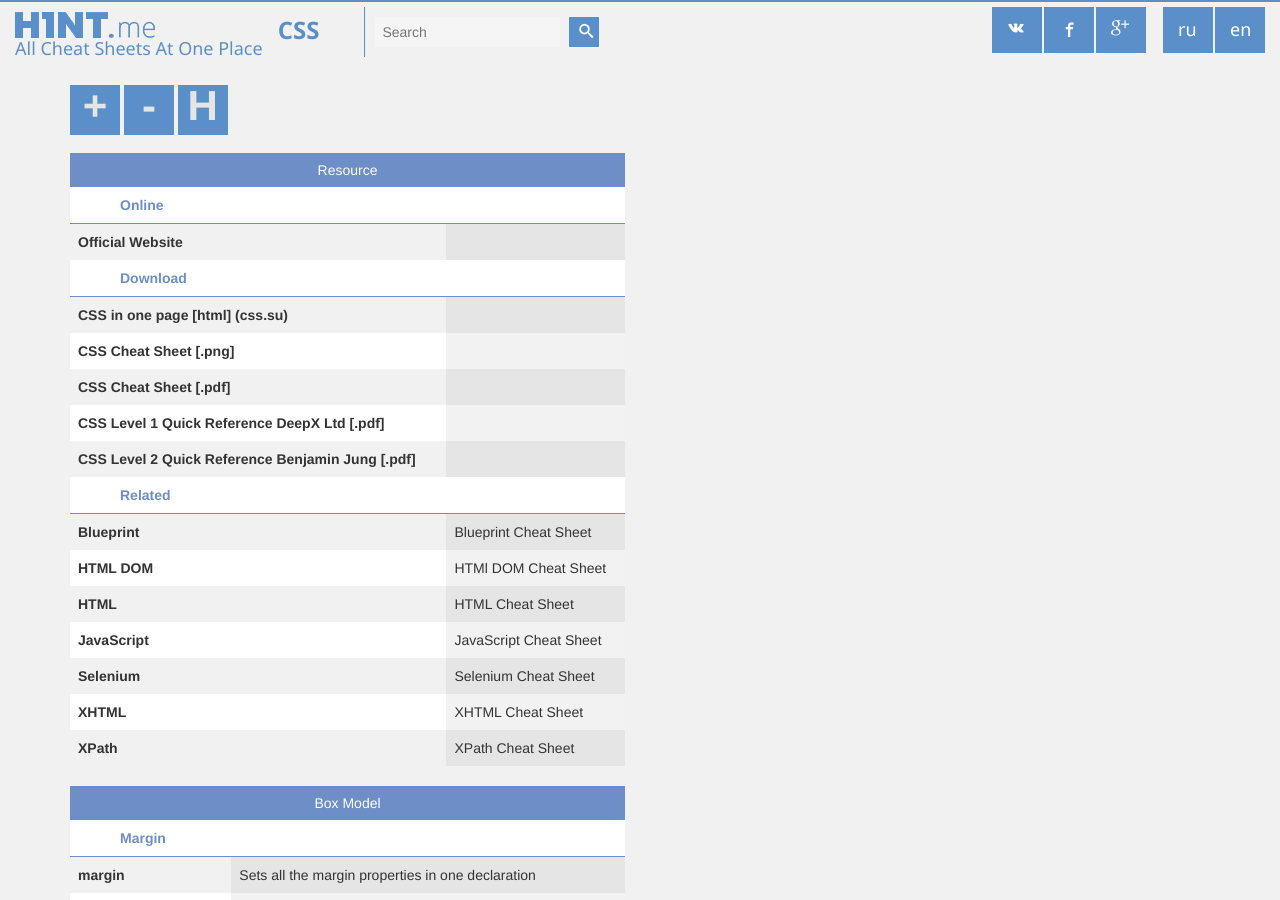
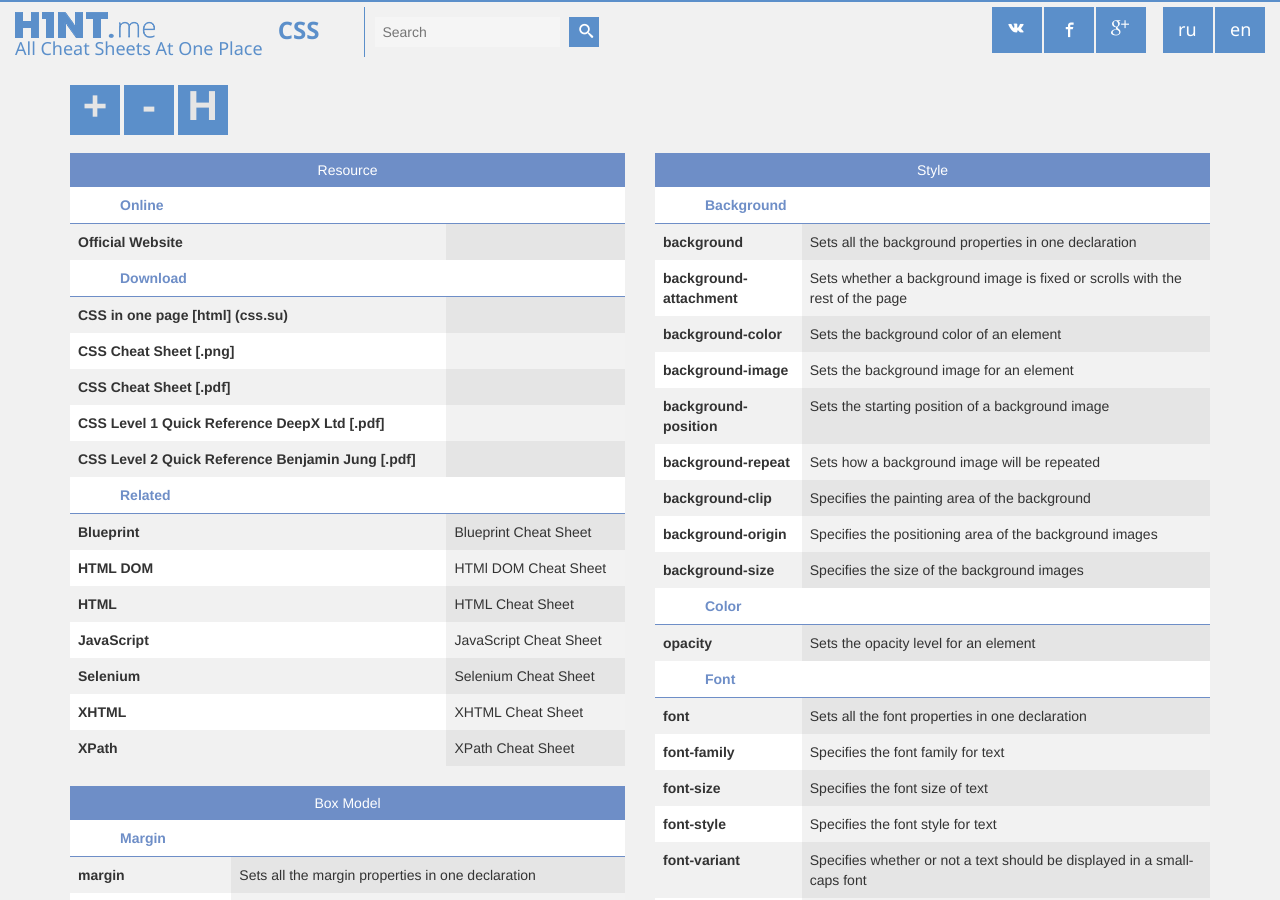
Before and after one commit to h1ntme/h1ntme.github.io, a Jekyll site: the page built from _posts/en/C/2015-01-31-css.html, in a window 1280 px wide and 900 px high. Built offline with Jekyll 4.4.1, drawn with Linux system fonts in a browser that asks for light colours; nearby versions of some CDN libraries.

Commit message:
css fix columns

```diff
--- a/_posts/en/C/2015-01-31-css.html
+++ b/_posts/en/C/2015-01-31-css.html
@@ -499,7 +499,11 @@ categories:
     </table>
   </div>
 </div>
-<div class="card">
+
+		</div>
+        <div class="col-md-6 col-sm-6">
+
+			<div class="card">
   <div class="cardName">Style</div>
   <div class="description">
     <table class="table table-striped">
@@ -1099,8 +1103,6 @@ categories:
     </table>
   </div>
 </div>
-		</div>
-        <div class="col-md-6 col-sm-6">
 
 		</div>
       </div>
```
